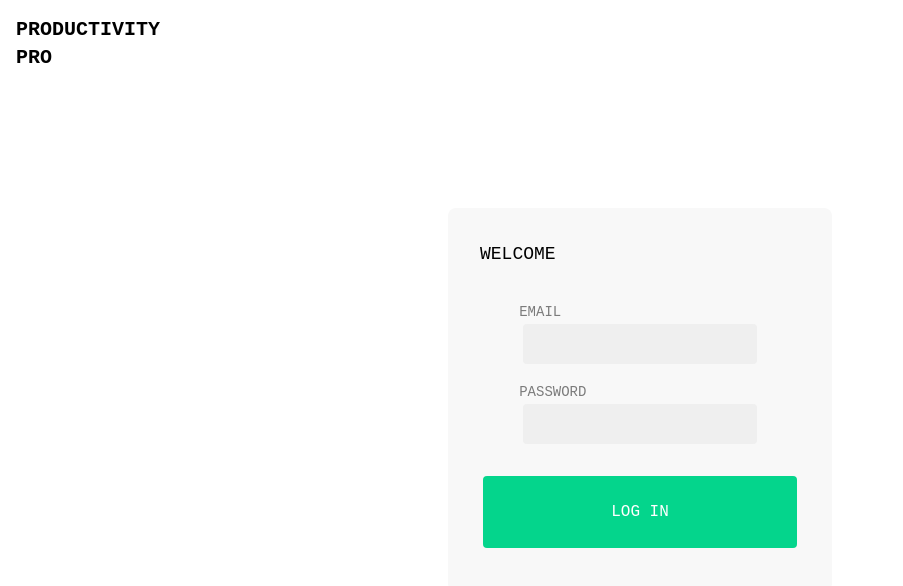
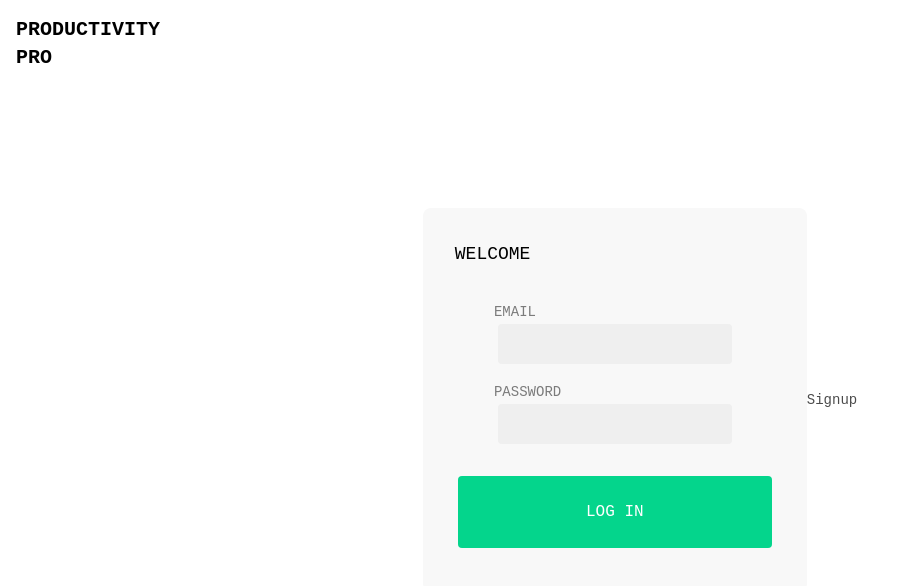
Before and after one commit to jessicahalvorsen/ProductivityPro, a React (Vite) app in the folder my-react-app/: page /login in a window 1280 px wide. Shown: the top 586 px of the page, without its empty margins (0-903 px from the left). Built offline with nearby package versions, Linux system fonts and the light colour scheme.

Commit message:
Minor AddTaskBar bug fix
-isCompeted wasn't resetting correctly and was throwing an error.
- also added signup button on login page (not styled)

```diff
--- a/my-react-app/src/components/AddTaskBar.jsx
+++ b/my-react-app/src/components/AddTaskBar.jsx
@@ -39,7 +39,7 @@ const AddTaskBar = () => {
             setTitle('')
             setDescription('')
             setDate('')
-            setIsCompleted('')
+            setIsCompleted(0)
             setError(null)
             console.log('new task added', json)
             dispatch({type: 'CREATE_TASK', payload: json})
--- a/my-react-app/src/pages/Login.jsx
+++ b/my-react-app/src/pages/Login.jsx
@@ -1,5 +1,5 @@
 import React from 'react'
-
+import { Link } from 'react-router-dom';
 import { useState } from 'react'
 import { useLogin } from '../hooks/useLogin'
 
@@ -58,6 +58,7 @@ const Login = () => {
             </div>
 
             <div>
+                <Link to="/signup" className="text-sm opacity-70">Signup</Link>
                 {/* add Sign up Button*/}
             </div>
         </div>
```
